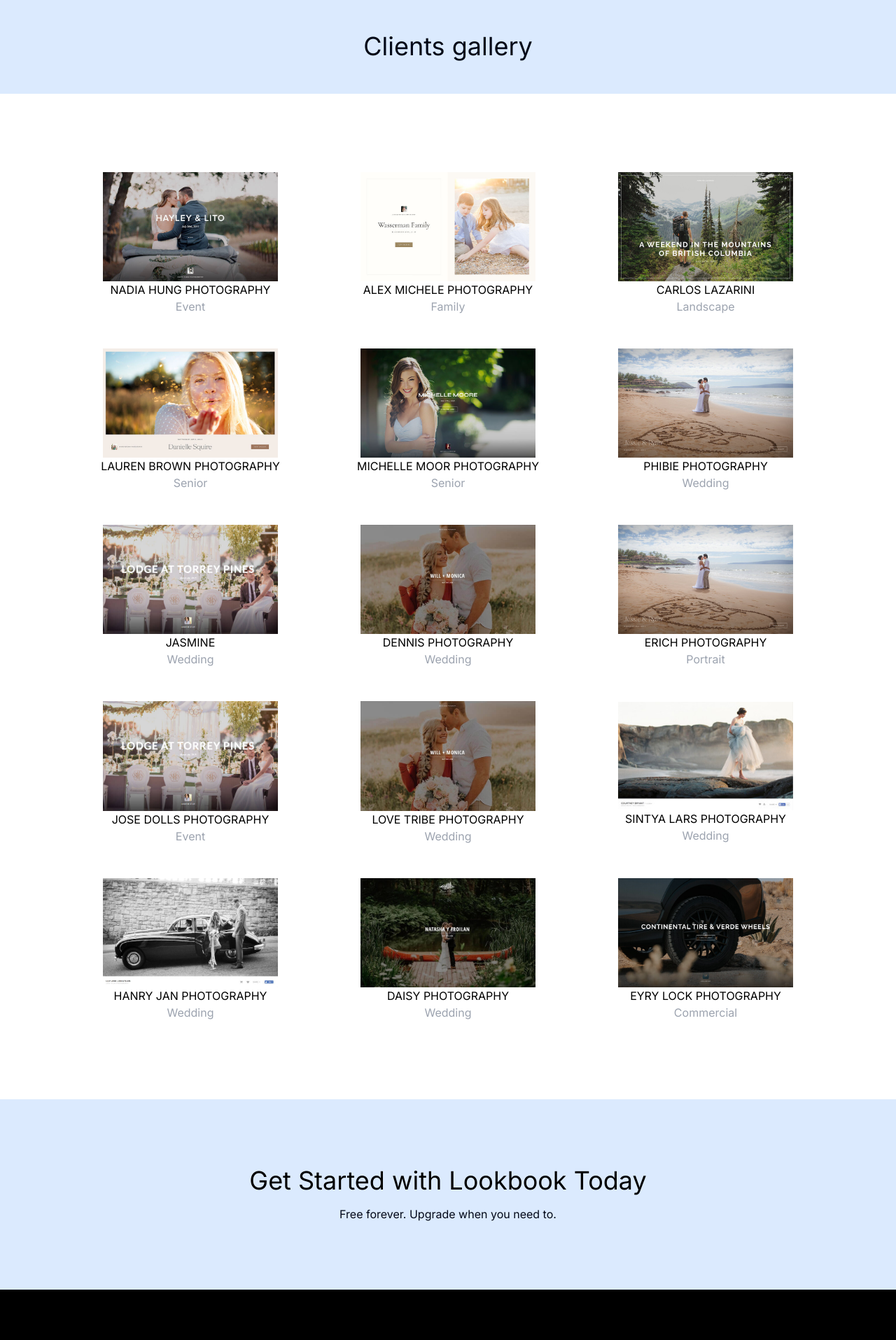
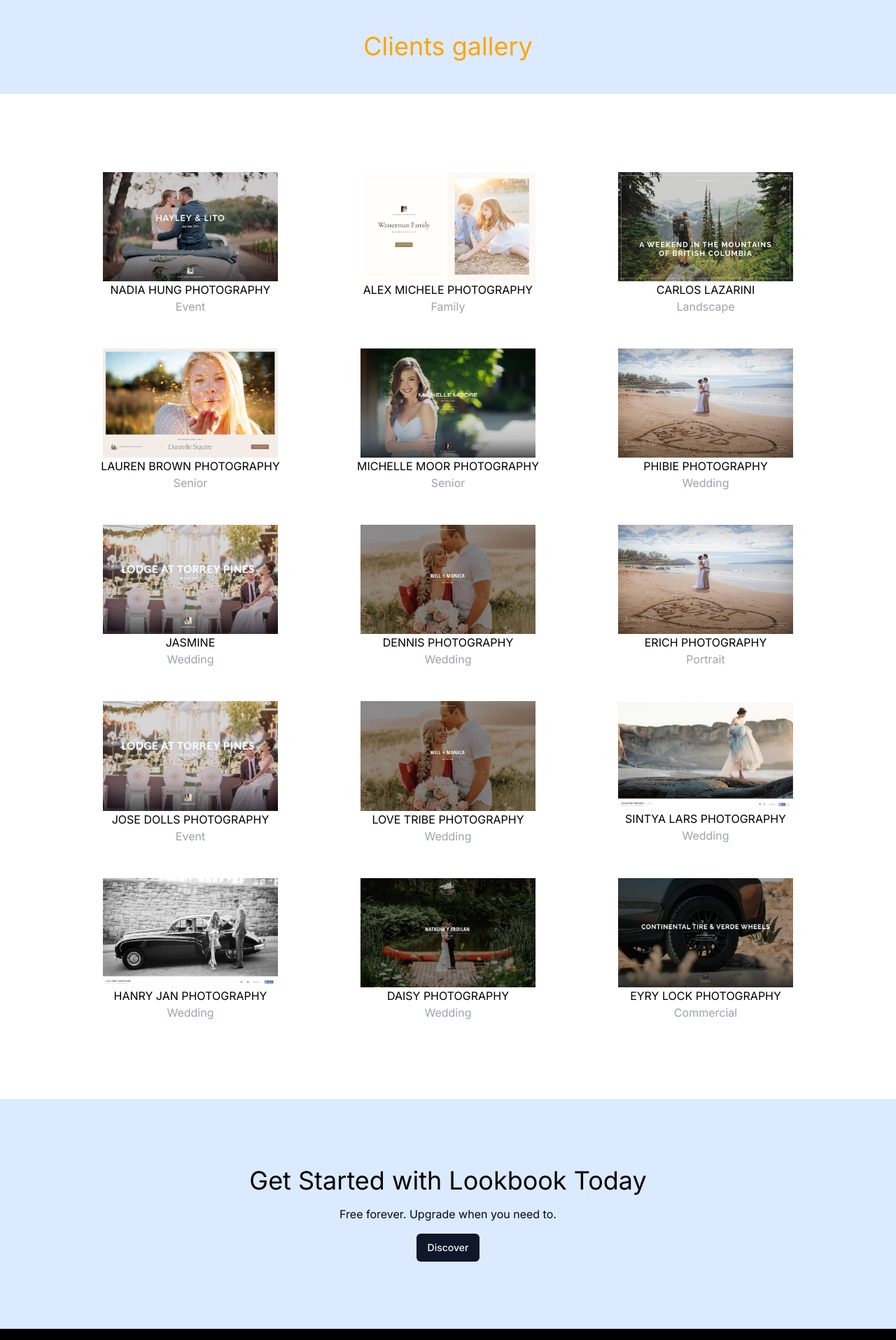
Before and after one commit to KeinOhrHasen/lookbook, a Next.js app: page / in a window 1280 px wide. Shown: the part 882-2797 px from the top of the page at 70% size. Built offline with nearby package versions, Linux system fonts and the light colour scheme.

Commit message:
Clean code

```diff
--- a/app/(settings)/grids/_grid-list.tsx
+++ b/app/(settings)/grids/_grid-list.tsx
@@ -4,7 +4,7 @@
 
 export default function GridList({ list }) {
   function deleteGrid(id: number) {
-    fetch(`${ENVIRONMENT.apiURL}/messages/delete`, {
+    fetch(`${ENVIRONMENT.apiURL}/messages/delete/${id}`, {
       method: 'DELETE',
       headers: {
         Accept: 'application/json',
--- /dev/null
+++ b/app/(settings)/grids/new/index.css
@@ -0,0 +1,6 @@
+.title {
+  color: white;
+  font-size: 32px;
+  text-align: center;
+  font-family: 600;
+}
--- a/app/(settings)/grids/new/page.tsx
+++ b/app/(settings)/grids/new/page.tsx
@@ -8,6 +8,7 @@
 import { zodResolver } from '@hookform/resolvers/zod';
 import { useForm } from 'react-hook-form';
 import { ENVIRONMENT } from '@/configs/environment';
+import './index.css';
 
 const formSchema = z.object({
   name: z.string().min(6, {
@@ -56,7 +57,7 @@
 
   return (
     <div className="p-24 bg-slate-400 h-full">
-      <h1>New Grid</h1>
+      <h1 className="title">New Grid</h1>
 
       <Form {...form}>
         <form onSubmit={form.handleSubmit(onSubmit)} className="space-y-8">
--- a/app/(settings)/grids/page.tsx
+++ b/app/(settings)/grids/page.tsx
@@ -1,36 +1,41 @@
-'use client'
+'use client';
 
-import { Button } from "@/components/ui/button";
-import { useRouter } from "next/navigation";
-import { ENVIRONMENT } from "../../../configs/environment";
-import { useState, useEffect } from 'react'
-import GridList from "./_grid-list";
-
+import { Button } from '@/components/ui/button';
+import { useRouter } from 'next/navigation';
+import { ENVIRONMENT } from '../../../configs/environment';
+import { useState, useEffect } from 'react';
+import GridList from './_grid-list';
 
 export default function Grid() {
   const router = useRouter();
-  const [data, setData] = useState([])
+  const [data, setData] = useState([]);
+  const [error, setError] = useState(false);
 
   useEffect(() => {
-    fetch(`${ENVIRONMENT.apiURL}/messages`, {
-      method: "GET",
-      headers: {
-        'Accept': 'application/json',
-        'Content-Type': 'application/json'
-        },
-      })
-      .then((res) => res.json())
-      .then((data) => {
-        setData(data)
-      })
-  }, [])
-
+    const fetchUser = async () => {
+      try {
+        const resp = await fetch(`${ENVIRONMENT.apiURL}/messages`, {
+          method: 'GET',
+          headers: {
+            Accept: 'application/json',
+            'Content-Type': 'application/json',
+          },
+        });
+        const grids = await resp.json();
+        setData(grids);
+      } catch {
+        setError(true);
+      }
+    };
+    fetchUser();
+  }, []);
 
   function addNewGrid() {
-      router.push("/grids/new");
+    router.push('/grids/new');
   }
 
-  if (!data ) return <p className="p-24 bg-slate-400 h-full">No grid data</p>
+  if (error) return <p className="p-24 bg-slate-400 h-full">Some errors have appeared...</p>;
+  if (!data?.length) return <p className="p-24 bg-slate-400 h-full">No grid data</p>;
 
   return (
     <div className="p-24 bg-slate-400 h-full">
--- a/app/(settings)/upload/page.tsx
+++ b/app/(settings)/upload/page.tsx
@@ -1,30 +1,25 @@
 'use client';
 
-import { Input } from "@/components/ui/input"
-import { Label } from "@/components/ui/label"
-import Image from 'next/image'
-import mountain from '../../../public/images/mountain.jpg'
+import { Input } from '@/components/ui/input';
+import { Label } from '@/components/ui/label';
+import Image from 'next/image';
+import mountain from '../../../public/images/mountain.jpg';
 
 export default function UploadFile() {
-
   function handleFileChange(e) {
-    console.log(e)
+    console.log(e);
     e.preventDefault();
     const form = e.target.files;
-    const formData = new FormData(e);
+    console.log(form);
+    // const formData = new FormData(e);
   }
 
   return (
     <div className="px-24 pt-24 pb-40 bg-slate-200 h-full">
       <div className="grid w-full max-w-sm items-center gap-1.5">
-        <Image
-          className="blur-md"
-          src={mountain}
-          alt="Picture of the author"
-          height={200}
-        />
+        <Image className="blur-md" src={mountain} alt="Picture of the author" height={200} />
         <Label htmlFor="picture">Pictures</Label>
-        <Input id="picture" type="file" onChange={handleFileChange}/>
+        <Input id="picture" type="file" multiple onChange={handleFileChange} />
       </div>
     </div>
   );
--- /dev/null
+++ b/components/shared/discover.tsx
@@ -0,0 +1,13 @@
+import { Button } from '../ui/button';
+
+export default function Discover({ navigateToUpload }) {
+  return (
+    <div className="px-12 py-16 lg:px-16 lg:py-24 bg-blue-100 text-center">
+      <h2 className="text-black text-4xl">Get Started with Lookbook Today</h2>
+      <h3 className="mt-4 text-black-300 text-md">Free forever. Upgrade when you need to.</h3>
+      <Button className="mt-4" onClick={navigateToUpload}>
+        Discover
+      </Button>
+    </div>
+  );
+}
--- a/components/shared/gallery.tsx
+++ b/components/shared/gallery.tsx
@@ -1,13 +1,16 @@
-import { GALLERY_DATA } from '@/public/constants/gallery-dataset'
-import Image from 'next/image'
+import { GALLERY_DATA } from '@/public/constants/gallery-dataset';
+import Image from 'next/image';
 
 export default function Gallery() {
-    const gallery = GALLERY_DATA
+  const gallery = GALLERY_DATA;
 
-    return <div className="min-h-screen flex flex-col justify-center w-full">
-      <h2 className="p-12 lg:px-16 text-orange text-center text-4xl bg-blue-100">Clients gallery</h2>
+  return (
+    <div className="min-h-screen flex flex-col justify-center w-full">
+      <h2 className="p-12 lg:px-16 text-center text-4xl bg-blue-100" style={{ color: 'orange' }}>
+        Clients gallery
+      </h2>
       <div className="grid grid-cols-3 gap-8 p-24 lg:gap-12 lg:p-28">
-        { gallery.map(item => (
+        {gallery.map((item) => (
           <div key={item.id} className="flex flex-col justify-center">
             <div className="flex flex-row justify-center">
               <Image
@@ -17,17 +20,14 @@
                 width="250"
                 height="150"
                 loading="lazy"
-                style={{objectFit: "contain"}}
+                style={{ objectFit: 'contain' }}
               />
             </div>
             <div className="text-center text-black">{item.title}</div>
             <div className="text-center text-gray-400">{item.group}</div>
           </div>
-          ))}
-      </div>
-      <div className="px-12 py-16 lg:px-16 lg:py-24 bg-blue-100 text-center">
-        <h2 className="text-black text-4xl">Get Started with Lookbook Today</h2>
-        <h3 className="mt-4 text-black-300 text-md">Free forever. Upgrade when you need to.</h3>
+        ))}
       </div>
     </div>
+  );
 }
--- a/components/shared/home-content.tsx
+++ b/components/shared/home-content.tsx
@@ -1,17 +1,24 @@
-import Gallery from "./gallery";
+import { useRouter } from 'next/navigation';
+import Gallery from './gallery';
+import Discover from './discover';
 
 export default function HomeContent() {
+  const router = useRouter();
 
-    return <div className="min-h-screen">
+  const navigateToUpload = () => {
+    router.push('/upload');
+  };
+
+  return (
+    <>
       <div className="bg-[url('/images/hills.jpg')] bg-center bg-cover h-screen w-full p-24 flex items-center justify-center">
         <a
-          href="https://nextjs.org/docs?utm_source=create-next-app&utm_medium=appdir-template&utm_campaign=create-next-app"
+          href="/grids"
           className="group rounded-lg border border-transparent px-5 py-4 transition-colors bg-gray-900/15 hover:border-gray-900/25 hover:bg-gray-900/25 hover:dark:border-gray-300/25 hover:dark:bg-gray-300/25"
-          target="_blank"
           rel="noopener noreferrer"
         >
           <h2 className={`mb-3 text-2xl font-semibold text-white`}>
-          See it in action {" "}
+            See it in action{' '}
             <span className="inline-block transition-transform group-hover:translate-x-1 motion-reduce:transform-none">
               -&gt;
             </span>
@@ -22,6 +29,8 @@
         </a>
       </div>
 
-      <Gallery></Gallery>
-    </div>
+      <Gallery />
+      <Discover navigateToUpload={navigateToUpload}></Discover>
+    </>
+  );
 }
--- a/components/shared/navigatiop.tsx
+++ b/components/shared/navigatiop.tsx
@@ -1,20 +1,21 @@
-'use client'
+'use client';
 
-import Link from "next/link";
-import { usePathname, useRouter } from "next/navigation";
-import { Button } from "@/components/ui/button"
+import Link from 'next/link';
+import { usePathname, useRouter } from 'next/navigation';
+import { Button } from '@/components/ui/button';
 
 export default function Navigation() {
-    const pathname = usePathname()
+  const pathname = usePathname();
   const router = useRouter();
 
   function logout() {
-        router.push("/login");
+    router.push('/login');
   }
 
-    return <nav className="p-5 fixed top-0 left-0 right-0 border-b-2 border-slate-900 backdrop-blur-md z-10">
+  return (
+    <nav className="p-5 fixed top-0 left-0 right-0 border-b-2 border-slate-900 backdrop-blur-md z-10">
       <div className="flex items-center justify-between">
-                <div className="font-semibold">LOOKBOOK</div>
+        <div className="font-semibold text-lg">LOOKBOOK</div>
         <div className="flex items-center justify-between">
           <ul className="flex items-center mr-16">
             <li className="mr-4">
@@ -23,18 +24,12 @@
               </Link>
             </li>
             <li className="mr-4">
-                            <Link
-                            className={`link ${pathname === '/upload' ? 'text-orange-500' : ''}`}
-                            href="/upload"
-                            >
+              <Link className={`link ${pathname === '/upload' ? 'text-orange-500' : ''}`} href="/upload">
                 Upload
               </Link>
             </li>
             <li className="mr-4">
-                            <Link
-                            className={`link ${pathname === '/grids' ? 'text-orange-500' : ''}`}
-                            href="/grids"
-                            >
+              <Link className={`link ${pathname === '/grids' ? 'text-orange-500' : ''}`} href="/grids">
                 Grids
               </Link>
             </li>
@@ -43,4 +38,5 @@
         </div>
       </div>
     </nav>
+  );
 }
--- a/next.config.mjs
+++ b/next.config.mjs
@@ -1,4 +1,4 @@
 /** @type {import('next').NextConfig} */
-const nextConfig = {};
+const nextConfig = { reactStrictMode: false };
 
 export default nextConfig;
```
Lines whose indentation alone changed are shown as unchanged.
